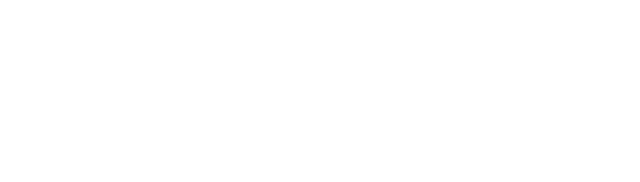
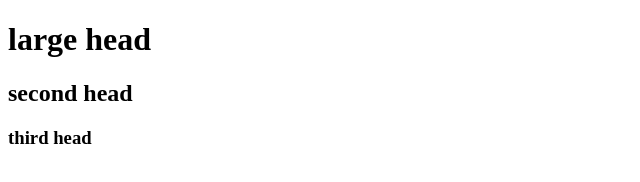
Before and after one commit to shaonkislo2/my-second2-repo, a plain HTML site: page index.html in a window 1280 px wide. Shown: the whole page, without its empty margins (0-640 px from the left). Drawn offline with Linux system fonts and the light colour scheme.

Commit message:
added new

```diff
--- a/index.html
+++ b/index.html
@@ -7,6 +7,9 @@
   <title>my second2 github repo</title>
 </head>
 <body>
+  <h1>large head</h1>
+  <h2>second head</h2>
+  <h3>third head</h3>
 
 </body>
 </html>
```
